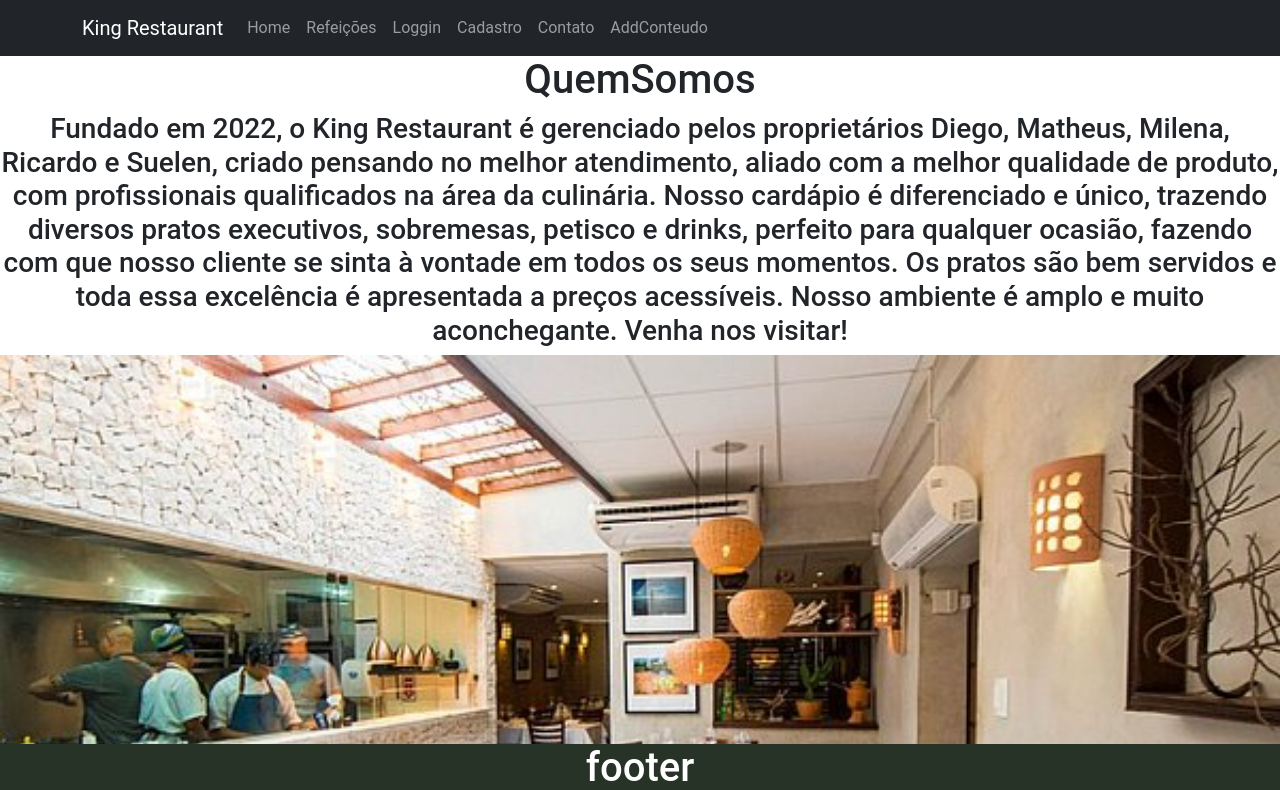
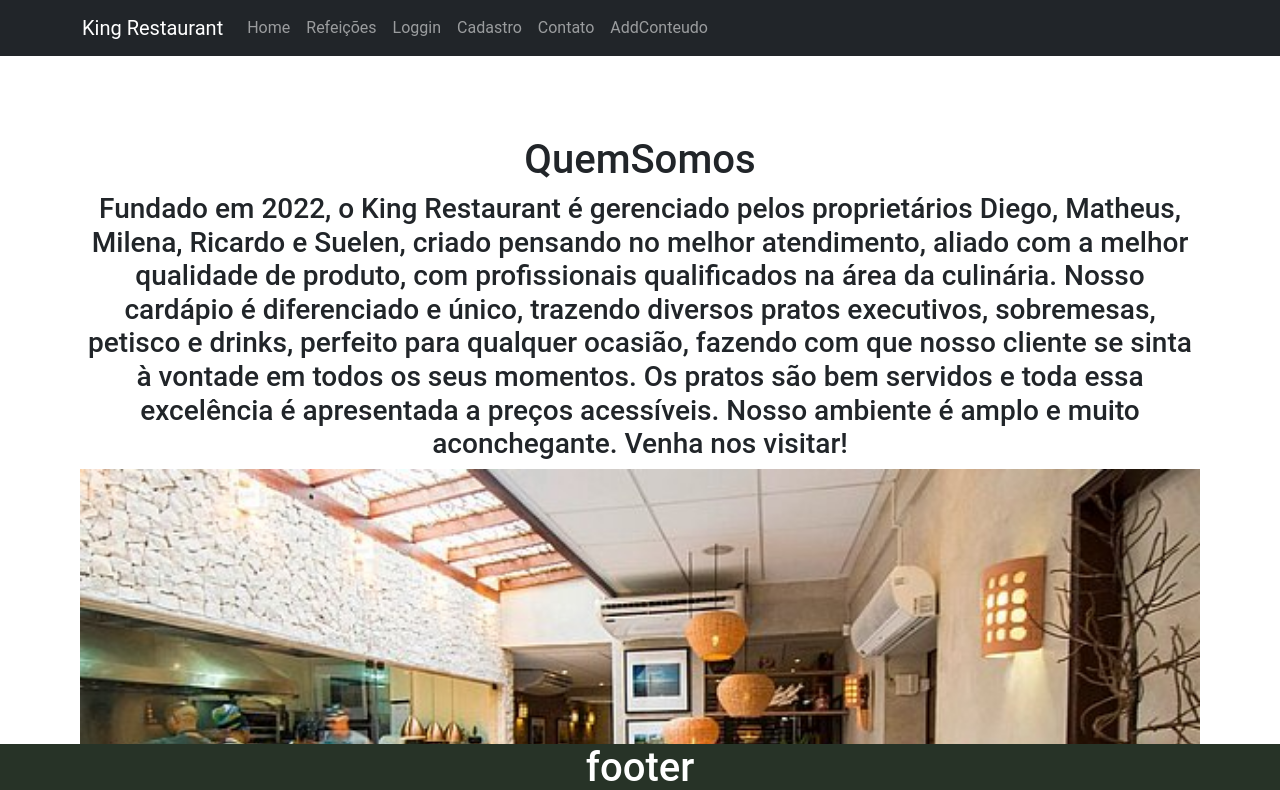
Before and after one commit to Ricardopgm/projeto-3, a React (Create React App) app: page /Contato in a window 1280 px wide. Shown: the top 790 px of the page. Built offline with nearby package versions, Linux system fonts and the light colour scheme.

Commit message:
Update QuemSomos.css

```diff
--- a/src/pages/QuemSomos/QuemSomos.css
+++ b/src/pages/QuemSomos/QuemSomos.css
@@ -1,7 +1,7 @@
 
 .text{
     text-align: center;
-    margin:auto;
+    margin: 5rem;
     font-weight: 500;
     font-family: Roboto,sans-serif;
      display: flex;
```
